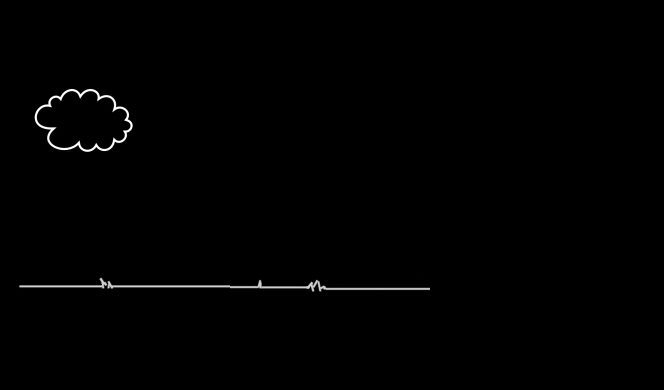
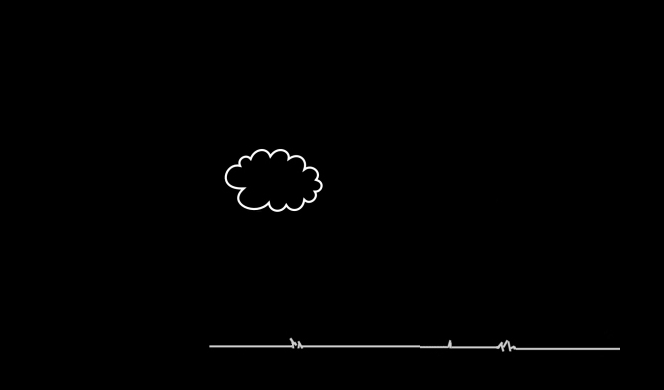
Before and after one commit to rosamichal/Hangman, a plain HTML site: page index.html in a window 1280 px wide. Shown: the whole page, without its empty margins (0-664 px from the left). Drawn offline with nearby package versions, Linux system fonts and the light colour scheme; a web font is replaced by a local one.

Commit message:
added basic styles

```diff
--- a/css/style.css
+++ b/css/style.css
@@ -2,7 +2,32 @@
     box-sizing: border-box;
 }
 
+:root {
+    --background-color: rgb(0,0,0);
+    --password-color: rgb(255,255,255);
+}
+
 body {
-    background-color: #000000;
+    background-color: var(--background-color);
     font-family: 'Overpass Mono', monospace;
+    display: flex;
+    justify-content: center;
 }
+
+.alphabet {
+
+}
+
+.board {
+
+}
+
+.main {
+    width: 900px;
+    margin-top: 60px;
+}
+
+.password {
+    text-align: center;
+    color: var(--password-color);
+}
```
